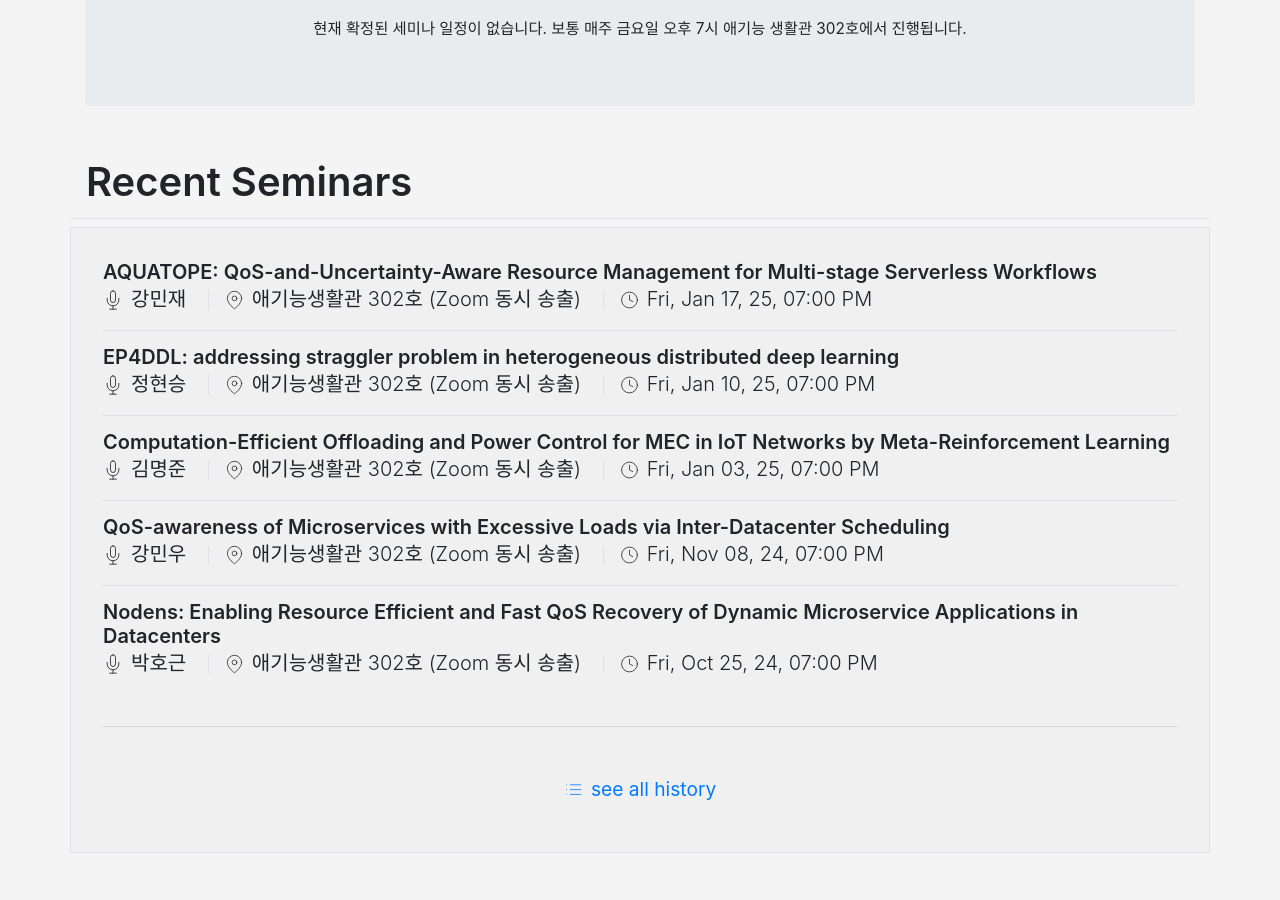
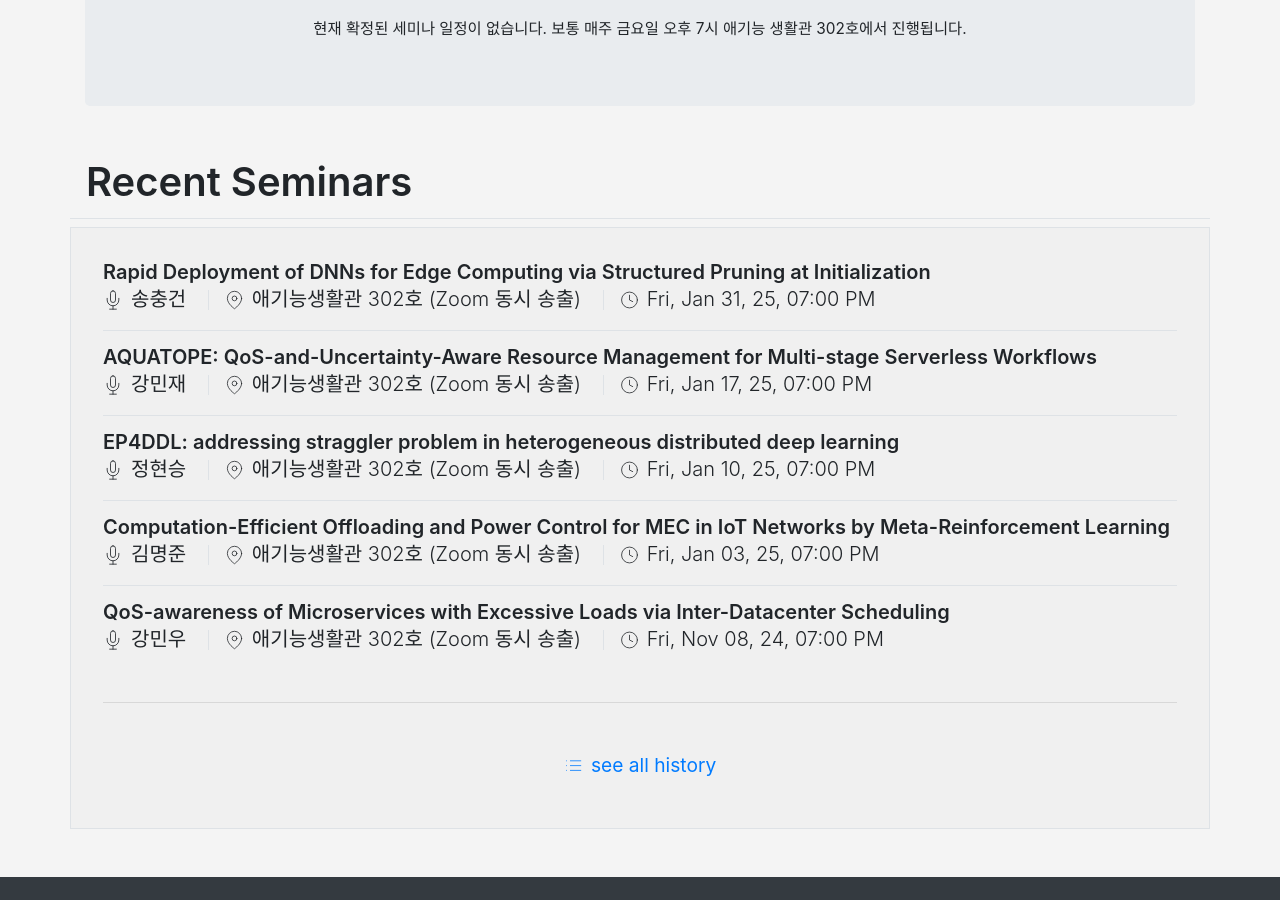
Before and after one commit to KU-Cloud/ku-cloud.github.io, a Jekyll site: the page built from seminar.html, in a window 1280 px wide and 900 px high, scrolled down 355 px. Built offline with Jekyll 4.4.1, drawn with Linux system fonts in a browser that asks for light colours.

Commit message:
seminar updated

```diff
--- a/_data/seminars.yaml
+++ b/_data/seminars.yaml
@@ -1075,3 +1075,7 @@
   speacker: 강민재
   date: 2025-01-17T19:00:00.000+0900
   location: 애기능생활관 302호 (Zoom 동시 송출)
+- title: 'Rapid Deployment of DNNs for Edge Computing via Structured Pruning at Initialization'
+  speacker: 송충건
+  date: 2025-01-31T19:00:00.000+0900
+  location: 애기능생활관 302호 (Zoom 동시 송출)
```
